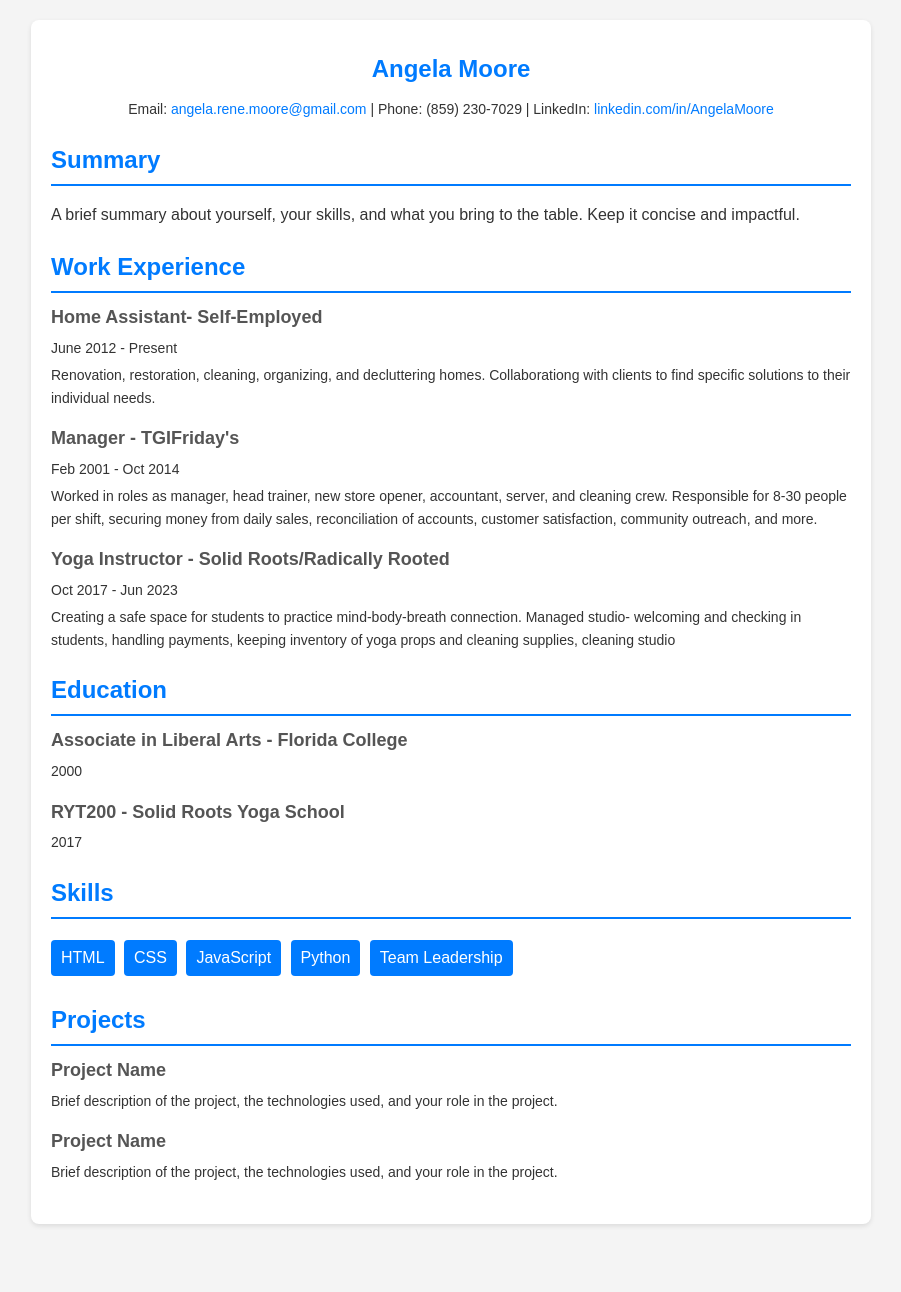
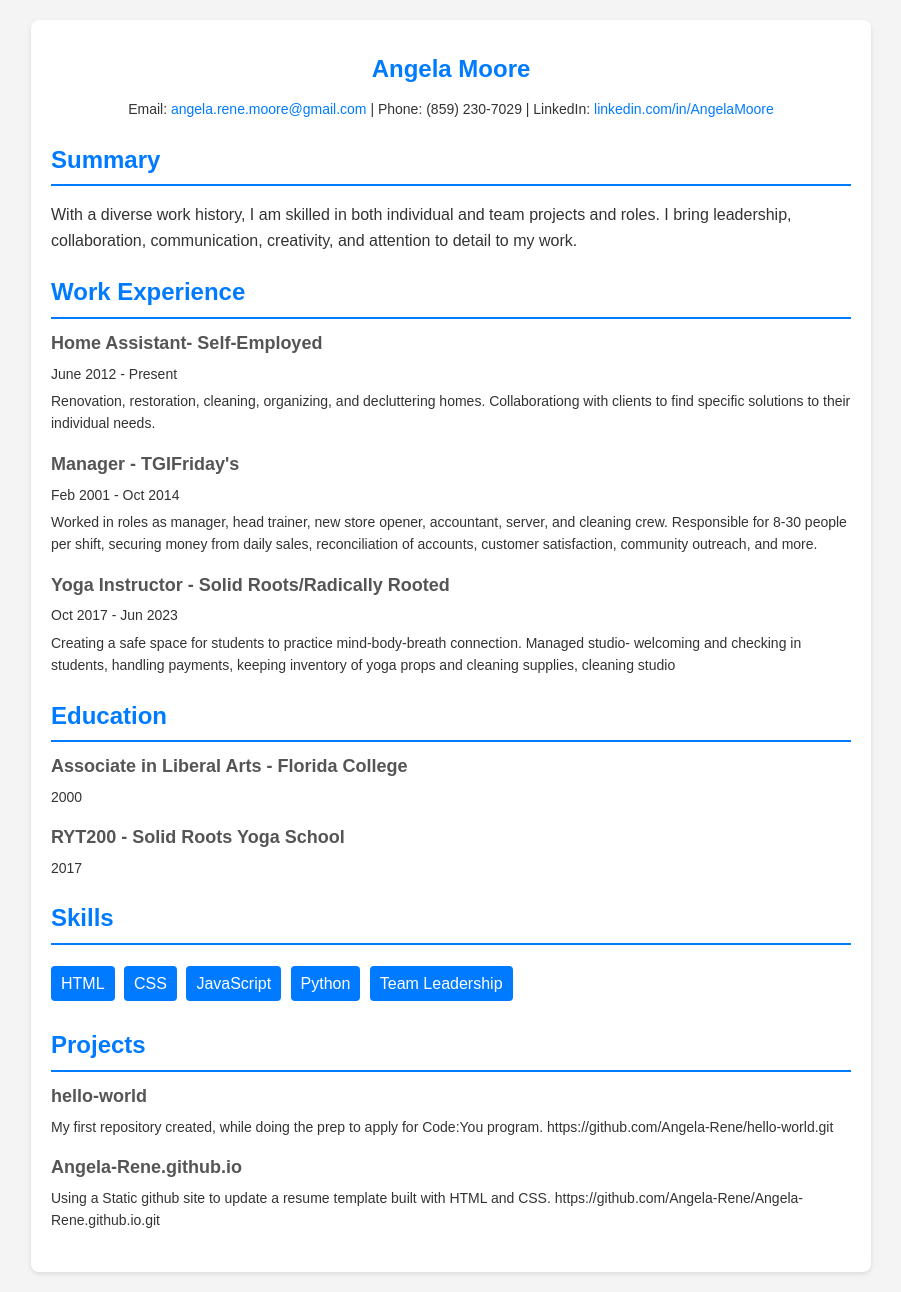
Before and after one commit to Angela-Rene/Angela-Rene.github.io, a plain HTML site: page index.html in a window 1280 px wide. Shown: the whole page, without its empty margins (189-1090 px from the left). Before the commit the page ends 1244 px from the top, so only its background shows below. Drawn offline with Linux system fonts and the light colour scheme.

Commit message:
first draft full resume update

```diff
--- a/index.html
+++ b/index.html
@@ -91,9 +91,8 @@
             <section class="section">
                 <h2>Summary</h2>
                 <p>
-
-                    A brief summary about yourself, your skills, and what you
-                    bring to the table. Keep it concise and impactful.
+                    With a diverse work history, I am skilled in both individual and team projects and roles.
+                    I bring leadership, collaboration, communication, creativity, and attention to detail to my work.
                 </p>
             </section>
             <section class="section">
@@ -149,17 +148,17 @@
             <section class="section">
                 <h2>Projects</h2>
                 <div class="item">
-                    <h3>Project Name</h3>
+                    <h3>hello-world</h3>
                     <p>
-                        Brief description of the project, the technologies used,
-                        and your role in the project.
+                        My first repository created, while doing the prep to apply for Code:You program.
+                        https://github.com/Angela-Rene/hello-world.git
                     </p>
                 </div>
                 <div class="item">
-                    <h3>Project Name</h3>
+                    <h3>Angela-Rene.github.io</h3>
                     <p>
-                        Brief description of the project, the technologies used,
-                        and your role in the project.
+                        Using a Static github site to update a resume template built with HTML and CSS.
+                        https://github.com/Angela-Rene/Angela-Rene.github.io.git
                     </p>
                 </div>
             </section>
```
